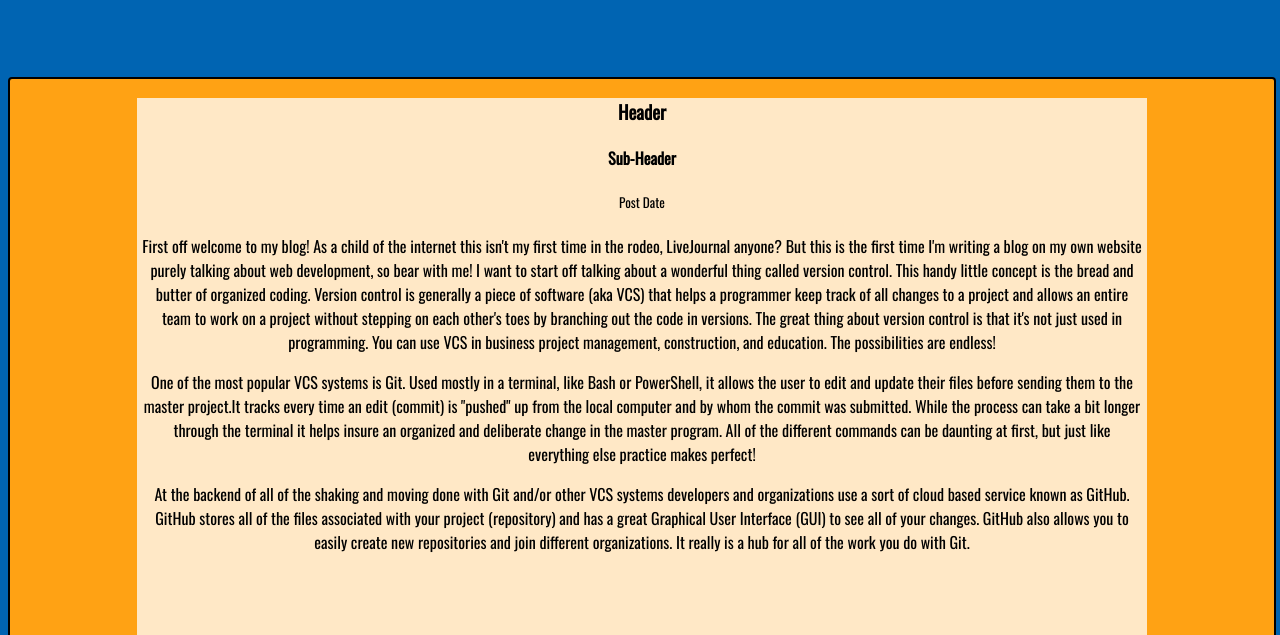
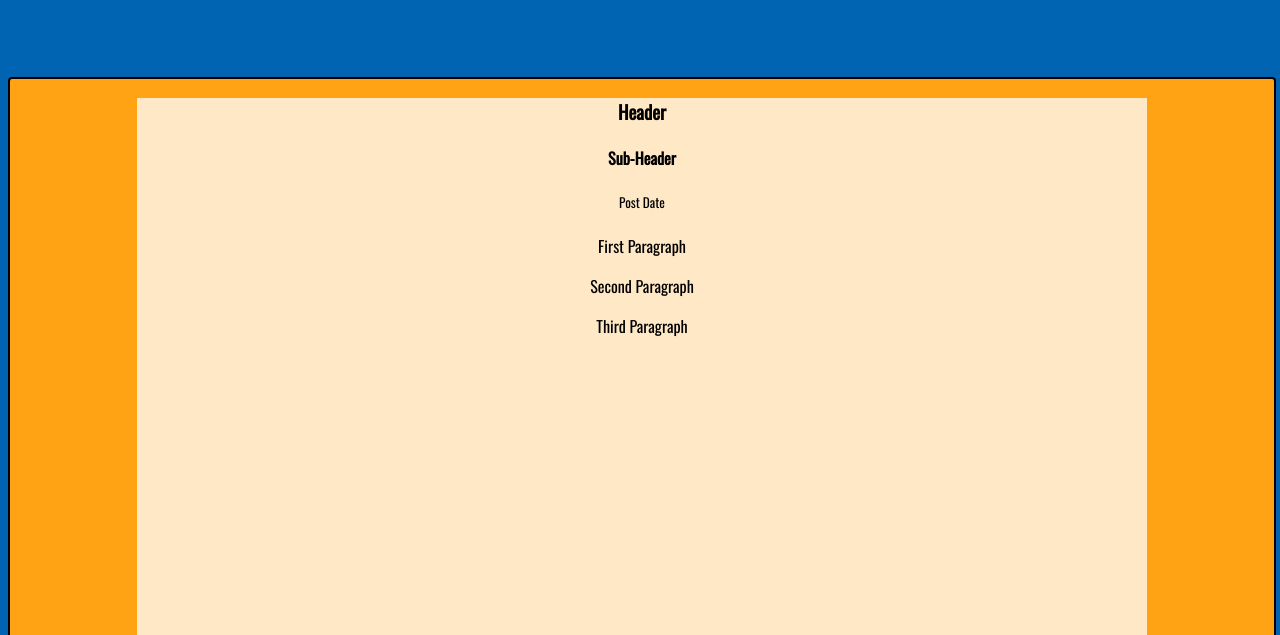
Before and after one commit to AfroDevGirl/afrodevgirl.github.io, a plain HTML site: page blog_template.html in a window 1280 px wide. Shown: the part 165-800 px from the top of the page. Drawn offline with nearby package versions, Linux system fonts and the light colour scheme.

```diff
--- a/blog_template.html
+++ b/blog_template.html
@@ -21,9 +21,9 @@
 				<h3>Header</h3>
 				<h4>Sub-Header</h4>
 				<h5>Post Date</h5>
-				<p>First off welcome to my blog! As a child of the internet this isn't my first time in the rodeo, LiveJournal anyone? But this is the first time I'm writing a blog on my own website purely talking about web development, so bear with me! I want to start off talking about a wonderful thing called version control. This handy little concept is the bread and butter of organized coding. Version control is generally a piece of software (aka VCS) that helps a programmer keep track of all changes to a project and allows an entire team to work on a project without stepping on each other's toes by branching out the code in versions. The great thing about version control is that it's not just used in programming. You can use VCS in business project management, construction, and education. The possibilities are endless!</p>
-				<p>One of the most popular VCS systems is Git. Used mostly in a terminal, like Bash or PowerShell, it allows the user to edit and update their files before sending them to the master project.It tracks every time an edit (commit) is "pushed" up from the local computer and by whom the commit was submitted. While the process can take a bit longer through the terminal it helps insure an organized and deliberate change in the master program. All of the different commands can be daunting at first, but just like everything else practice makes perfect!</p>
-				<p>At the backend of all of the shaking and moving done with Git and/or other VCS systems developers and organizations use a sort of cloud based service known as GitHub. GitHub stores all of the files associated with your project (repository) and has a great Graphical User Interface (GUI) to see all of your changes. GitHub also allows you to easily create new repositories and join different organizations. It really is a hub for all of the work you do with Git.</p>
+				<p>First Paragraph</p>
+				<p>Second Paragraph</p>
+				<p>Third Paragraph</p>
 			</div>
 		</div>
 		<!-- Footer Section -->
```
Also changed, not shown: blog/c1-chefs-kitchen.html (+1 -1 lines), blog/t1-git-blog.html (+1 -1 lines).
